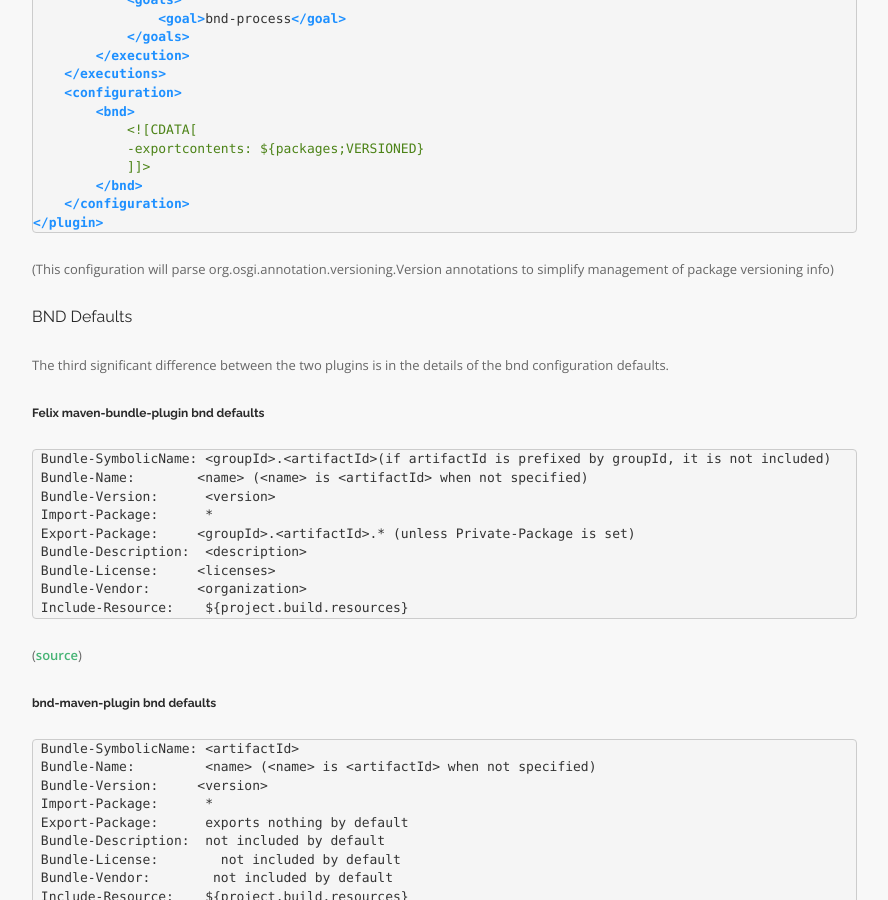
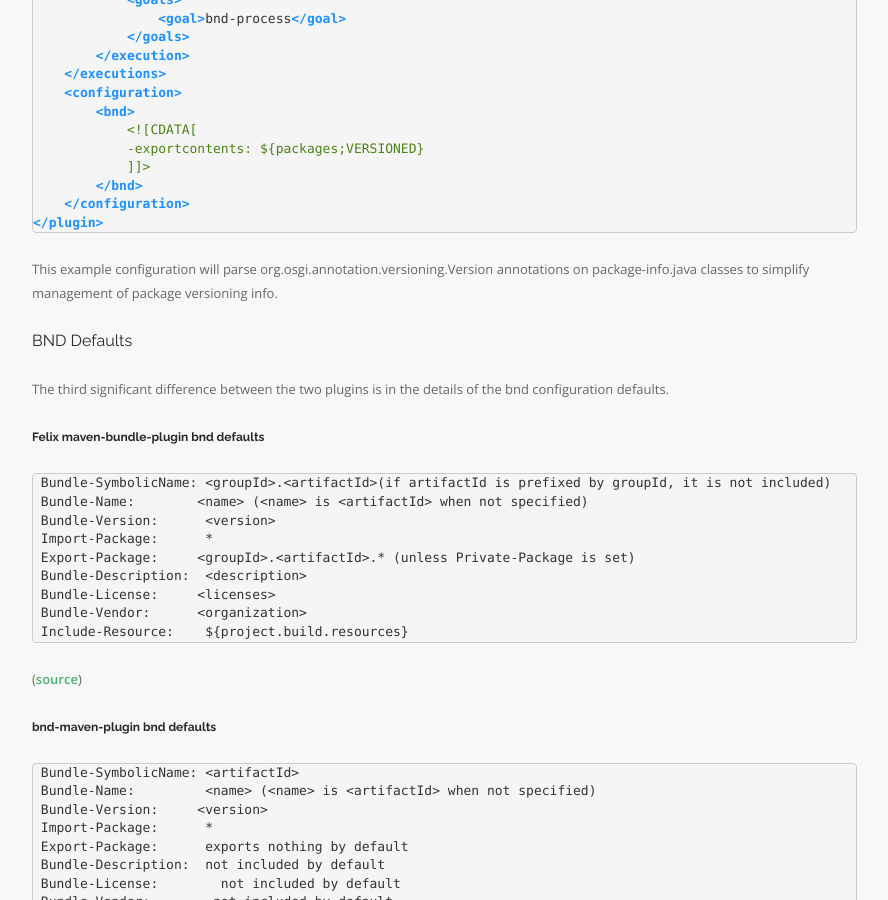
Before and after one commit to stackleader/stackleader.github.io, a Jekyll site: the page built from _posts/2016-05-27-comparing-maven-plugins-for-osgi.markdown, in a window 1280 px wide and 900 px high, scrolled down 2723 px. Shown: the whole window, without its empty margins (53-941 px from the left). Built offline with Jekyll 4.4.1, drawn with Linux system fonts in a browser that asks for light colours; nearby versions of some CDN libraries.

Commit message:
small change to blog content

```diff
--- a/_posts/2016-05-27-comparing-maven-plugins-for-osgi.markdown
+++ b/_posts/2016-05-27-comparing-maven-plugins-for-osgi.markdown
@@ -85,7 +85,7 @@
     </configuration>
 </plugin>
 {% endhighlight %}
-(This configuration will parse org.osgi.annotation.versioning.Version annotations to simplify management of package versioning info)
+This example configuration will parse org.osgi.annotation.versioning.Version annotations on package-info.java classes to simplify management of package versioning info.
 
 ##### BND Defaults
 
```
